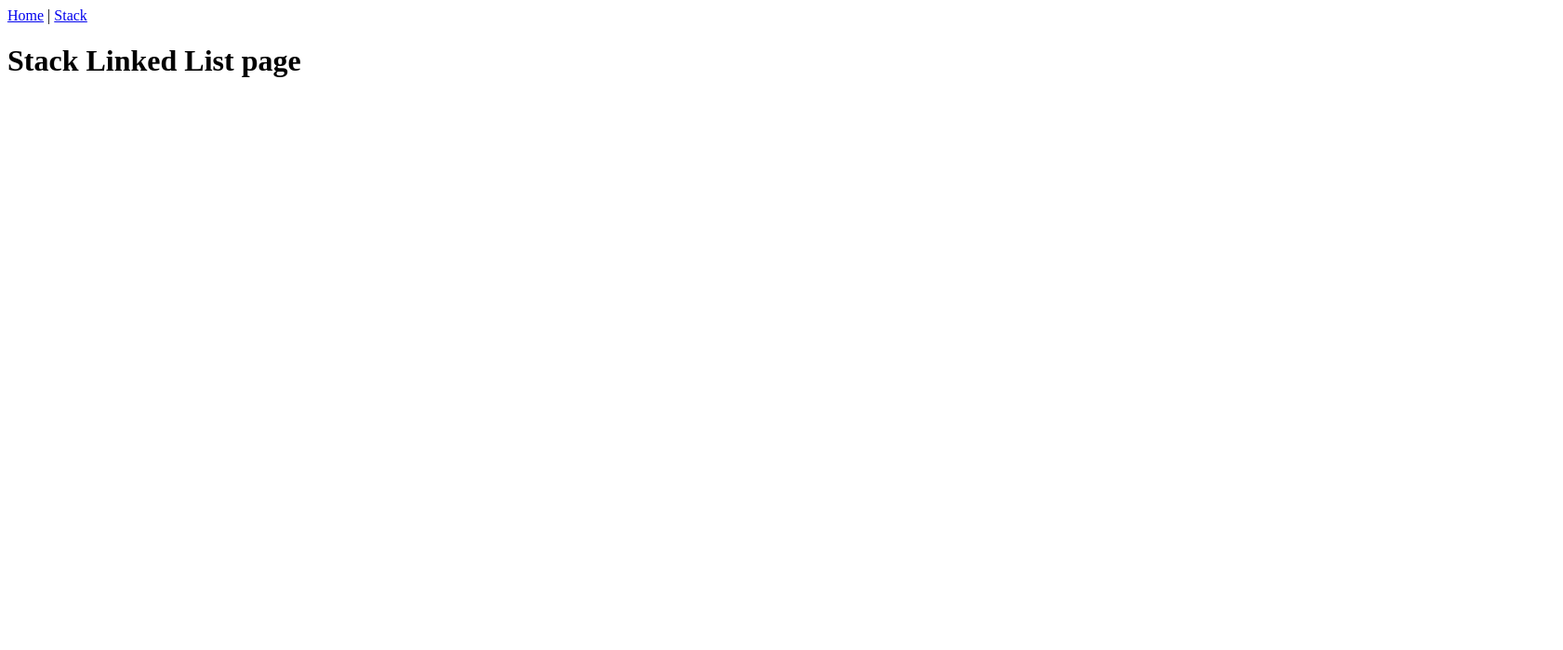
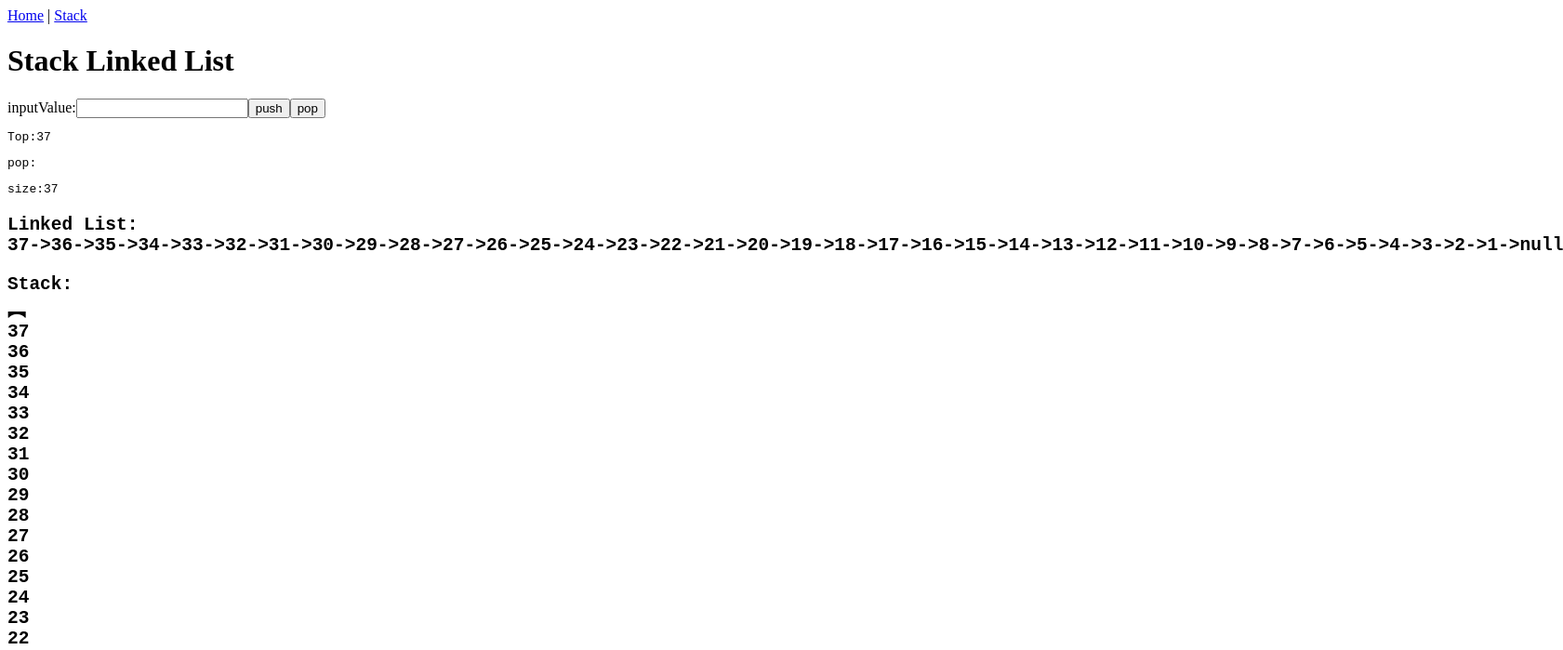
Before and after one commit to goldshoot0720/nuxt20250705dsa0418, a Nuxt app: page /Stack/StackLinkedList in a window 1280 px wide. Shown: the top 699 px of the page at 93% size, 1681 px wide, since content can reach past the window. Built offline with nearby package versions, Linux system fonts and the light colour scheme.

Commit message:
nuxt20250705dsa0418

```diff
--- a/pages/Stack/StackArray/index.vue
+++ b/pages/Stack/StackArray/index.vue
@@ -1,3 +1,67 @@
 <template>
   <h1>Stack Array page</h1>
+  <label for="inputValue">inputValue:</label>
+  <input type="text" v-model="inputValue" id="inputValue" />
+  <button @click="ClickForPush">push</button>
+  <button @click="ClickForPop">pop</button>
+  <pre>Top:{{ stack.top() }}</pre>
+  <pre>pop:{{ popValue }}</pre>
+  <pre>size:{{ stack.size() }}</pre>
+  <h2>
+    <pre>Array:{{ "\n" }}{{ stack.toArrayString() }}</pre>
+  </h2>
+  <h2>
+    <pre>Stack:{{ "\n" }}{{ stack.toStackString() }}</pre>
+  </h2>
 </template>
+<script setup>
+import { ref } from "vue";
+const inputValue = ref("");
+const popValue = ref("");
+class Stack {
+  constructor(stack = []) {
+    this.stack = stack;
+  }
+  toArrayString() {
+    let str = "[";
+    for (let i = 0; i < this.stack.length; i++) {
+      str = str + this.stack[i];
+      if (i < this.stack.length - 1) {
+        str = str + ",";
+      }
+    }
+    return str + "]";
+  }
+  toStackString() {
+    let str = "";
+    for (let i = 0; i < this.stack.length; i++) {
+      str = this.stack[i] + "\n" + str;
+    }
+    return "︻\n" + str + "︼";
+  }
+  push(value) {
+    this.stack.push(value);
+  }
+  pop() {
+    const value = this.stack[this.stack.length - 1];
+    this.stack.pop();
+    return value || "null";
+  }
+  top() {
+    return this.stack[this.stack.length - 1] || "null";
+  }
+  size() {
+    return this.stack.length;
+  }
+}
+const stack = ref(new Stack(Array.from({ length: 37 }, (_, i) => i + 1)));
+function ClickForPush() {
+  if (inputValue.value) {
+    stack.value.push(inputValue.value);
+    inputValue.value = "";
+  }
+}
+function ClickForPop() {
+  popValue.value = stack.value.pop();
+}
+</script>
--- a/pages/Stack/StackLinkedList/index.vue
+++ b/pages/Stack/StackLinkedList/index.vue
@@ -1,3 +1,95 @@
 <template>
-  <h1>Stack Linked List page</h1>
+  <h1>Stack Linked List</h1>
+  <label for="inputValue">inputValue:</label>
+  <input type="text" v-model="inputValue" id="inputValue" />
+  <button @click="ClickForPush">push</button>
+  <button @click="ClickForPop">pop</button>
+  <pre>Top:{{ stack.top() }}</pre>
+  <pre>pop:{{ popValue }}</pre>
+  <pre>size:{{ stack.size() }}</pre>
+  <h2>
+    <pre>Linked List:{{ "\n" }}{{ stack.toLinkedListString() }}</pre>
+  </h2>
+  <h2>
+    <pre>Stack:{{ "\n" }}{{ stack.toStackString() }}</pre>
+  </h2>
 </template>
+<script setup>
+import { ref } from "vue";
+const inputValue = ref("");
+const popValue = ref("");
+class MyNode {
+  constructor(value) {
+    this.value = value;
+    this.next = null;
+  }
+}
+class Stack {
+  constructor(stack = []) {
+    this.head = null;
+    this.length = 0;
+    for (let i = 0; i < stack.length; i++) {
+      this.push(stack[i]);
+    }
+  }
+  toLinkedListString() {
+    let myNode = this.head;
+    let str = "";
+    while (myNode) {
+      str = str + myNode.value + "->";
+      myNode = myNode.next;
+    }
+    return str + "null";
+  }
+  toStackString() {
+    let myNode = this.head;
+    let str = "";
+    while (myNode) {
+      str = str + myNode.value + "\n";
+      myNode = myNode.next;
+    }
+    return "︻\n" + str + "︼";
+  }
+  push(value) {
+    let myNode = new MyNode(value);
+    if (this.head) {
+      myNode.next = this.head;
+      this.head = myNode;
+    } else {
+      this.head = myNode;
+    }
+    this.length++;
+  }
+  pop() {
+    if (this.head) {
+      const value = this.head.value;
+      this.head = this.head.next;
+      this.length--;
+      return value;
+    } else {
+      return "null";
+    }
+  }
+  top() {
+    if (this.head) {
+      const value = this.head.value;
+      return value;
+    } else {
+      return "null";
+    }
+  }
+  size() {
+    return this.length;
+  }
+}
+const stack = ref(new Stack(Array.from({ length: 37 }, (_, i) => i + 1)));
+function ClickForPush() {
+  if (inputValue.value) {
+    stack.value.push(inputValue.value);
+    inputValue.value = "";
+  }
+}
+function ClickForPop() {
+  popValue.value = stack.value.pop();
+}
+</script>
```
